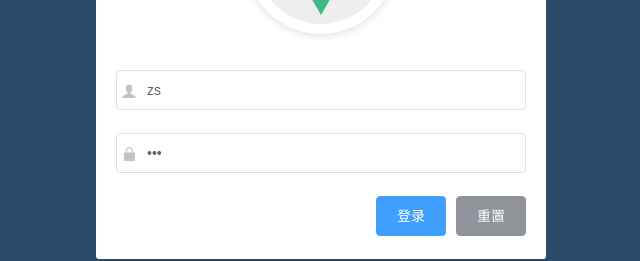
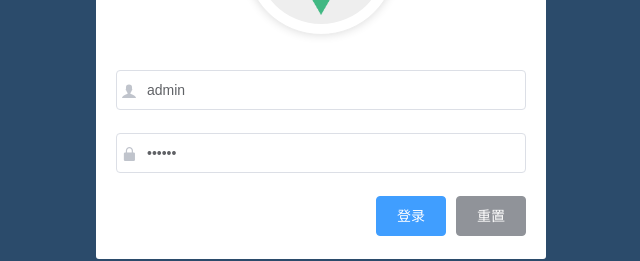
Before and after one commit to ChenXander/manage-ui, a Vue app in the folder code/: page /#/login in a window 1280 px wide. Shown: the part 291-552 px from the top of the page, without its empty margins (319-959 px from the left). Built offline with nearby package versions, Linux system fonts and the light colour scheme.

Commit message:
退出登录清空token

```diff
--- /dev/null
+++ b/code/src/components/Home.vue
@@ -0,0 +1,20 @@
+<template>
+  <div>
+      <el-button type="info" @click="logout">退出</el-button>
+  </div>
+</template>
+
+<script>
+export default {
+    methods: {
+        logout(){
+            window.sessionStorage.clear()
+            this.$router.push('/login')
+        }
+    }
+}
+</script>
+
+<style lang="less" scoped>
+
+</style>
--- a/code/src/components/Login.vue
+++ b/code/src/components/Login.vue
@@ -6,19 +6,32 @@
         <img src="../assets/logo.png" alt="" />
       </div>
       <!-- 登录表单区域 -->
-      <el-form :model="loginForm" label-width="0px" class="login_form">
+      <el-form
+        ref="loginFormRef"
+        :model="loginForm"
+        :rules="loginFormRules"
+        label-width="0px"
+        class="login_form"
+      >
         <!-- 用户名 -->
-        <el-form-item>
-          <el-input v-model="loginForm.username" prefix-icon="iconfont icon-user"></el-input>
+        <el-form-item prop="username">
+          <el-input
+            v-model="loginForm.username"
+            prefix-icon="iconfont icon-user"
+          ></el-input>
         </el-form-item>
         <!-- 密码 -->
-        <el-form-item>
-          <el-input type="password" v-model="loginForm.password" prefix-icon="iconfont icon-3702mima"></el-input>
+        <el-form-item prop="password">
+          <el-input
+            type="password"
+            v-model="loginForm.password"
+            prefix-icon="iconfont icon-3702mima"
+          ></el-input>
         </el-form-item>
         <!-- 按钮 -->
         <el-form-item class="btns">
-          <el-button type="primary">登录</el-button>
-          <el-button type="info">重置</el-button>
+          <el-button type="primary" @click="login">登录</el-button>
+          <el-button @click="resetLoginForm" type="info">重置</el-button>
         </el-form-item>
       </el-form>
     </div>
@@ -31,11 +44,56 @@
     return {
       // 登录表单的绑定对象
       loginForm: {
-                username: 'zs',
-                password: '123'
-            }
-        }
-    }
+        username: "admin",
+        password: "123456",
+      },
+      // 表单的验证规则对象
+      loginFormRules: {
+        // 验证用户名
+        username: [
+          { required: true, message: "请输入登录名称", trigger: "blur" },
+          {
+            min: 3,
+            max: 10,
+            message: "长度在 3 到 10 个字符",
+            trigger: "blur",
+          },
+        ],
+        // 验证密码
+        password: [
+          { required: true, message: "请输入登录密码", trigger: "blur" },
+          {
+            min: 6,
+            max: 15,
+            message: "长度在 6 到 15 个字符",
+            trigger: "blur",
+          },
+        ],
+      },
+    };
+  },
+  methods: {
+    //   重置按钮，重置表单
+    resetLoginForm() {
+      this.$refs.loginFormRef.resetFields();
+    },
+    // 登录按钮，表单预验证
+    login() {
+      this.$refs.loginFormRef.validate(async (valid) => {
+        if (!valid) return;
+        const { data: res } = await this.$http.post("login", this.loginForm);
+        if (res.meta.status !== 200) return this.$message.error("登陆失败");
+        this.$message.success("登录成功");
+        /* 将登录成功后的token保存到客户端的sessionStorage中
+            项目中除了登录之外的其他api接口，必须在登录之后才能访问
+            token只应在当前网站打开期间生效，所以将token保存在sessionStorage中
+            通过编程式导航跳转到后台主页，路由地址是/home
+        */
+       window.sessionStorage.setItem('token', res.data.token);
+       this.$router.push('/home');
+      });
+    },
+  },
 };
 </script>
 
--- a/code/src/main.js
+++ b/code/src/main.js
@@ -7,6 +7,11 @@
 //导入全局样式表
 import './assets/css/global.css'
 
+import axios from 'axios'
+// 配置请求的根路径
+axios.defaults.baseURL = 'http://127.0.0.1:8888/api/private/v1'
+Vue.prototype.$http = axios
+
 Vue.config.productionTip = false
 
 new Vue({
--- a/code/src/plugins/element.js
+++ b/code/src/plugins/element.js
@@ -2,8 +2,11 @@
 import { Button } from 'element-ui'
 import { Form, FormItem} from 'element-ui'
 import { Input} from 'element-ui'
+// 导入弹框提示组件
+import { Message} from 'element-ui'
 
 Vue.use(Button)
 Vue.use(Form)
 Vue.use(FormItem)
 Vue.use(Input)
+Vue.prototype.$message = Message
--- a/code/src/router/index.js
+++ b/code/src/router/index.js
@@ -1,16 +1,35 @@
 import Vue from "vue";
 import VueRouter from "vue-router";
+// 登录组件
 import Login from "../components/Login.vue";
+// 主页组件
+import Home from "../components/Home.vue";
+
 
 Vue.use(VueRouter);
 
 const routes = [
   { path: "/", redirect: "/login" },
   { path: "/login", component: Login },
+  { path: "/home", component: Home },
+
 ];
 
 const router = new VueRouter({
   routes,
 });
 
+// 挂载路由导航守卫
+router.beforeEach((to, from, next) => {
+    // to 将要访问的路径
+    // from 代表从哪个路径跳转而来
+    // next 放行函数 next('/login)可以强制跳转指定页面
+
+    if(to.path === '/login') return next();
+    // 获取token
+    const tokenStr = window.sessionStorage.getItem('token')
+    if(!tokenStr) return next('/login');
+    next();
+})
+
 export default router;
```
Lines whose indentation alone changed are shown as unchanged.
